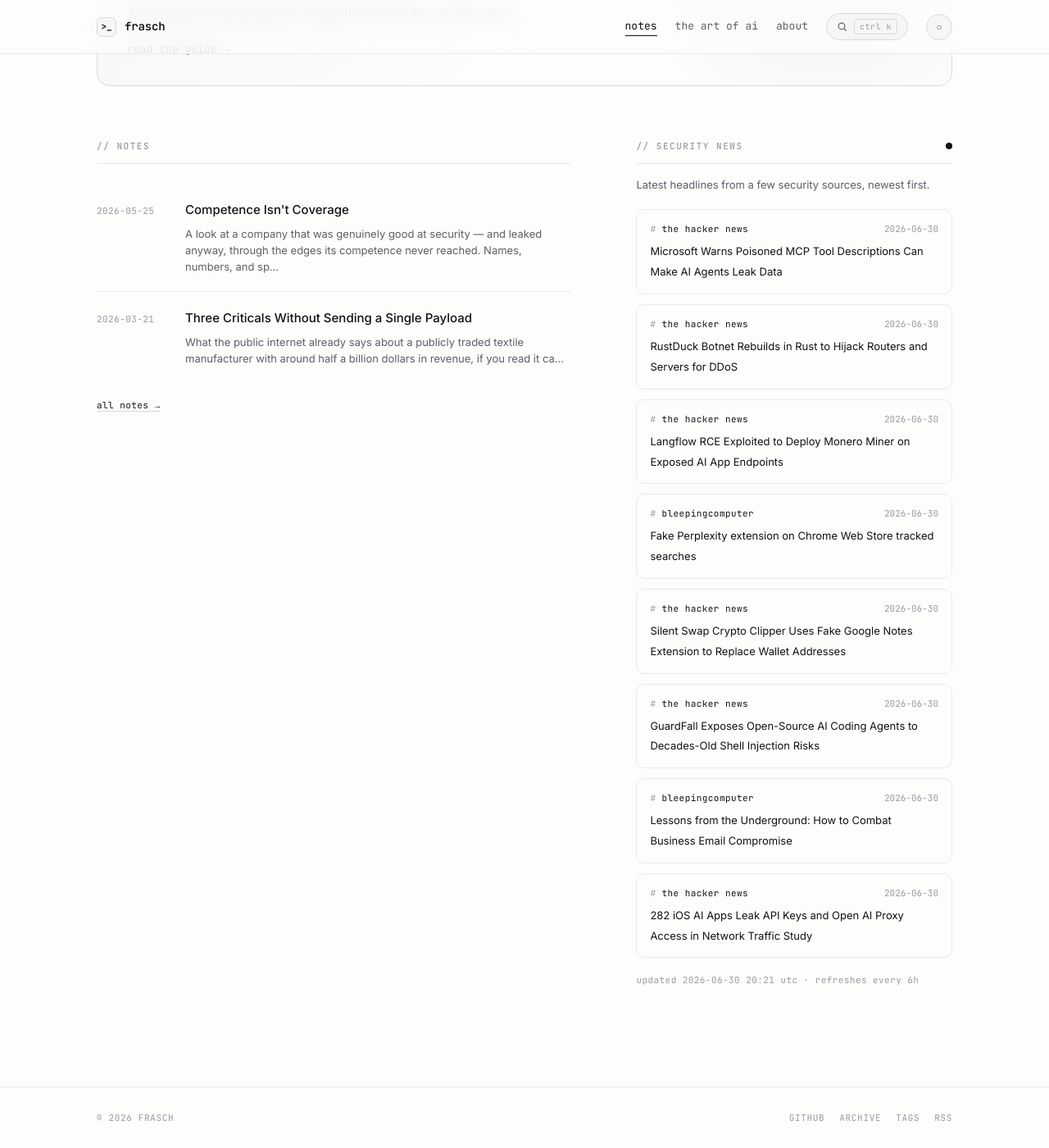
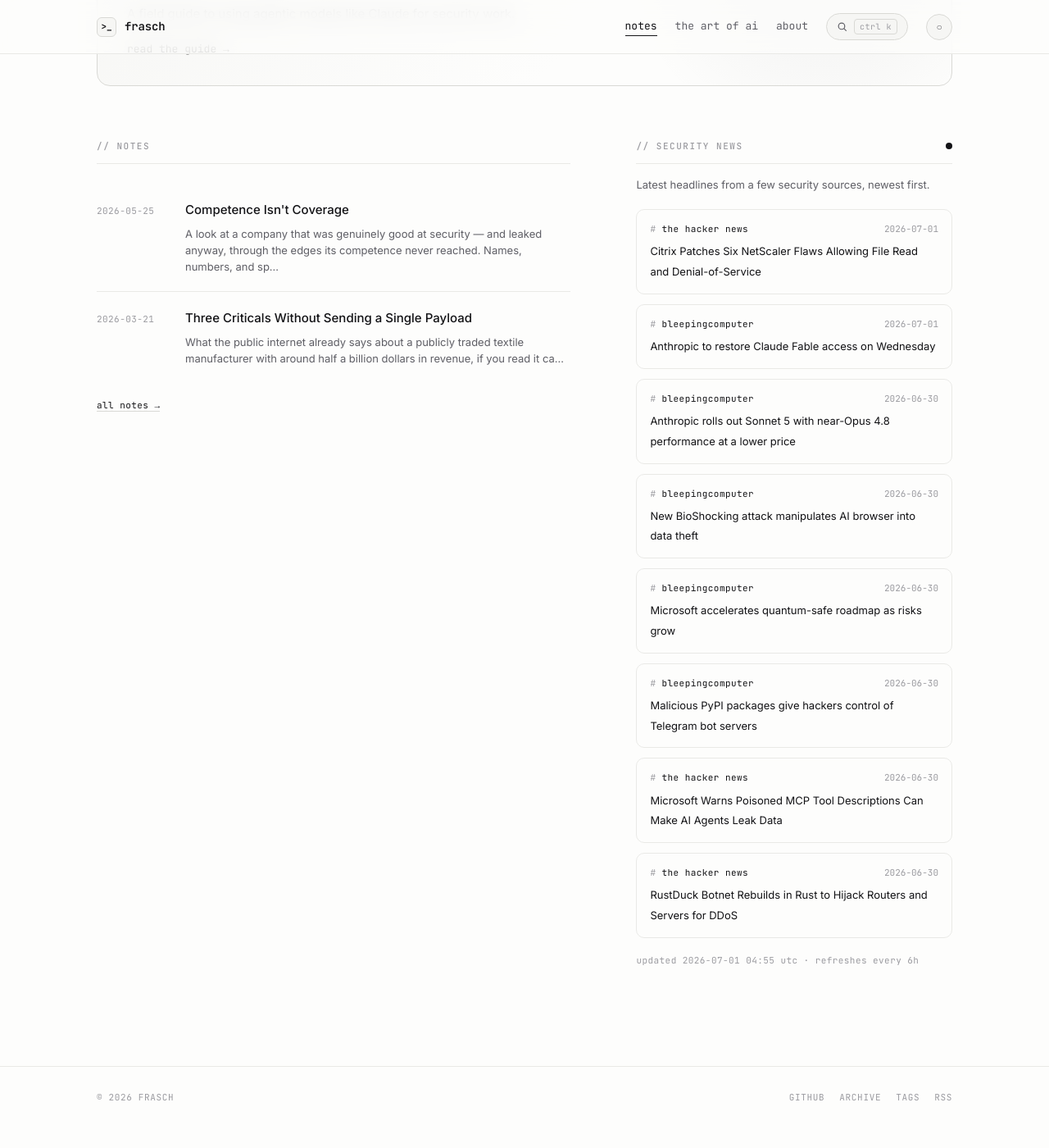
Before and after one commit to whoisfrasch/frasch, a Jekyll site: the page built from index.html, in a window 1280 px wide and 1400 px high, scrolled down 615 px. Shown: the whole window at 82% size. Built offline with Jekyll 4.4.1, drawn with Linux system fonts in a browser that asks for light colours; after the commit the page ends 1990 px from its top, so only the background shows below that.

Commit message:
Refresh security news feed

```diff
--- a/_data/news.json
+++ b/_data/news.json
@@ -1,6 +1,42 @@
 {
-  "updated": "2026-06-30T20:21:08Z",
+  "updated": "2026-07-01T04:55:43Z",
   "items": [
+    {
+      "source": "the hacker news",
+      "title": "Citrix Patches Six NetScaler Flaws Allowing File Read and Denial-of-Service",
+      "link": "https://thehackernews.com/2026/07/citrix-patches-six-netscaler-flaws.html",
+      "date": "2026-07-01T03:54:22Z"
+    },
+    {
+      "source": "bleepingcomputer",
+      "title": "Anthropic to restore Claude Fable access on Wednesday",
+      "link": "https://www.bleepingcomputer.com/news/artificial-intelligence/anthropic-to-restore-claude-fable-access-on-wednesday/",
+      "date": "2026-07-01T00:35:14Z"
+    },
+    {
+      "source": "bleepingcomputer",
+      "title": "Anthropic rolls out Sonnet 5 with near-Opus 4.8 performance at a lower price",
+      "link": "https://www.bleepingcomputer.com/news/artificial-intelligence/anthropic-rolls-out-sonnet-5-with-near-opus-48-performance-at-a-lower-price/",
+      "date": "2026-06-30T23:13:07Z"
+    },
+    {
+      "source": "bleepingcomputer",
+      "title": "New BioShocking attack manipulates AI browser into data theft",
+      "link": "https://www.bleepingcomputer.com/news/security/new-bioshocking-attack-manipulates-ai-browser-into-data-theft/",
+      "date": "2026-06-30T21:50:24Z"
+    },
+    {
+      "source": "bleepingcomputer",
+      "title": "Microsoft accelerates quantum-safe roadmap as risks grow",
+      "link": "https://www.bleepingcomputer.com/news/microsoft/microsoft-accelerates-quantum-safe-roadmap-as-risks-grow/",
+      "date": "2026-06-30T21:20:06Z"
+    },
+    {
+      "source": "bleepingcomputer",
+      "title": "Malicious PyPI packages give hackers control of Telegram bot servers",
+      "link": "https://www.bleepingcomputer.com/news/security/malicious-pypi-packages-give-hackers-control-of-telegram-bot-servers/",
+      "date": "2026-06-30T21:02:55Z"
+    },
     {
       "source": "the hacker news",
       "title": "Microsoft Warns Poisoned MCP Tool Descriptions Can Make AI Agents Leak Data",
@@ -12,42 +48,6 @@
       "title": "RustDuck Botnet Rebuilds in Rust to Hijack Routers and Servers for DDoS",
       "link": "https://thehackernews.com/2026/06/rustduck-botnet-rebuilds-in-rust-to.html",
       "date": "2026-06-30T17:45:25Z"
-    },
-    {
-      "source": "the hacker news",
-      "title": "Langflow RCE Exploited to Deploy Monero Miner on Exposed AI App Endpoints",
-      "link": "https://thehackernews.com/2026/06/langflow-rce-exploited-to-deploy-monero.html",
-      "date": "2026-06-30T15:47:20Z"
-    },
-    {
-      "source": "bleepingcomputer",
-      "title": "Fake Perplexity extension on Chrome Web Store tracked searches",
-      "link": "https://www.bleepingcomputer.com/news/security/fake-perplexity-extension-on-chrome-web-store-tracked-searches/",
-      "date": "2026-06-30T15:46:19Z"
-    },
-    {
-      "source": "the hacker news",
-      "title": "Silent Swap Crypto Clipper Uses Fake Google Notes Extension to Replace Wallet Addresses",
-      "link": "https://thehackernews.com/2026/06/silent-swap-crypto-clipper-uses-fake.html",
-      "date": "2026-06-30T15:40:18Z"
-    },
-    {
-      "source": "the hacker news",
-      "title": "GuardFall Exposes Open-Source AI Coding Agents to Decades-Old Shell Injection Risks",
-      "link": "https://thehackernews.com/2026/06/guardfall-exposes-open-source-ai-coding.html",
-      "date": "2026-06-30T14:26:15Z"
-    },
-    {
-      "source": "bleepingcomputer",
-      "title": "Lessons from the Underground: How to Combat Business Email Compromise",
-      "link": "https://www.bleepingcomputer.com/news/security/lessons-from-the-underground-how-to-combat-business-email-compromise/",
-      "date": "2026-06-30T14:00:10Z"
-    },
-    {
-      "source": "the hacker news",
-      "title": "282 iOS AI Apps Leak API Keys and Open AI Proxy Access in Network Traffic Study",
-      "link": "https://thehackernews.com/2026/06/282-ios-apps-found-leaking-llm-api-keys.html",
-      "date": "2026-06-30T13:49:34Z"
     }
   ]
 }
```
